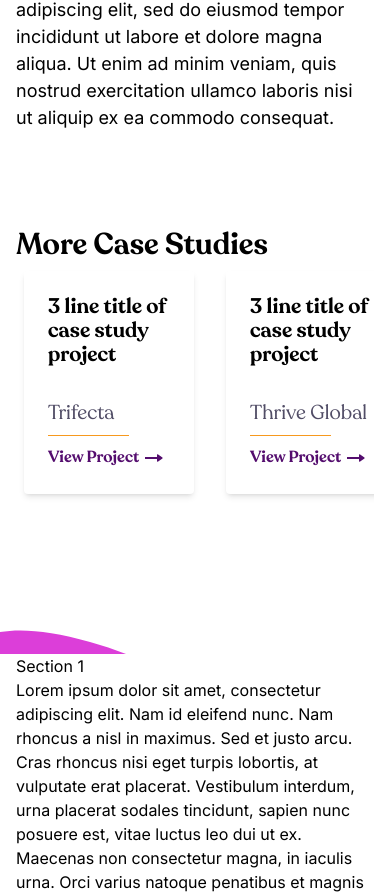
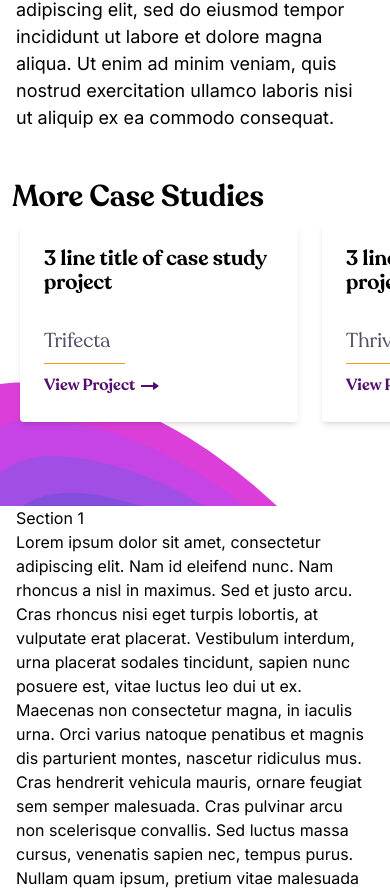
Before and after one commit to kevincward/the5thbeatle-2023, a Next.js app: page /case-studies/components in a window 390 px wide. Shown: the part 4010-4904 px from the top of the page. Built offline with nearby package versions, Linux system fonts and the light colour scheme.

Commit message:
more studies component adjustments

```diff
--- a/components/moreStudies.js
+++ b/components/moreStudies.js
@@ -5,19 +5,19 @@ export default function MoreStudies(props) {
     const { title, caseStudies } = props;
     return (
         <div
-            className='title-block bg-[left_bottom_-100px] py-24 lg:bg-left-bottom'
+            className='bg-left-bottom py-12'
             style={{
                 backgroundImage: `url(${moreStudiesBg.src})`,
                 backgroundRepeat: 'no-repeat',
             }}
         >
-            <div className='container'>
+            <div className='pl-3 lg:container lg:pl-0'>
                 <p className='font-recoleta text-3xl font-semibold'>{title}</p>
 
-                <div className='flex gap-4 overflow-x-auto lg:grid lg:grid-cols-2 lg:flex-row lg:flex-wrap lg:overflow-x-hidden'>
+                <div className='flex gap-2 overflow-x-auto lg:grid lg:grid-cols-2 lg:flex-row lg:flex-wrap lg:gap-4 lg:overflow-x-hidden'>
                     {Object.keys(caseStudies).map((key) => (
                         <div className='p-2' key={key}>
-                            <div className='case-study-card w-[170px] rounded bg-white p-6 shadow-md lg:w-auto'>
+                            <div className='case-study-card w-[278px] rounded bg-white p-6 shadow-md lg:w-auto'>
                                 <p className='pb-8 lg:pb-10'>
                                     <a className='font-recoleta text-[1.3125rem] font-semibold leading-5 lg:text-3xl'>
                                         {caseStudies[key].title}
```
